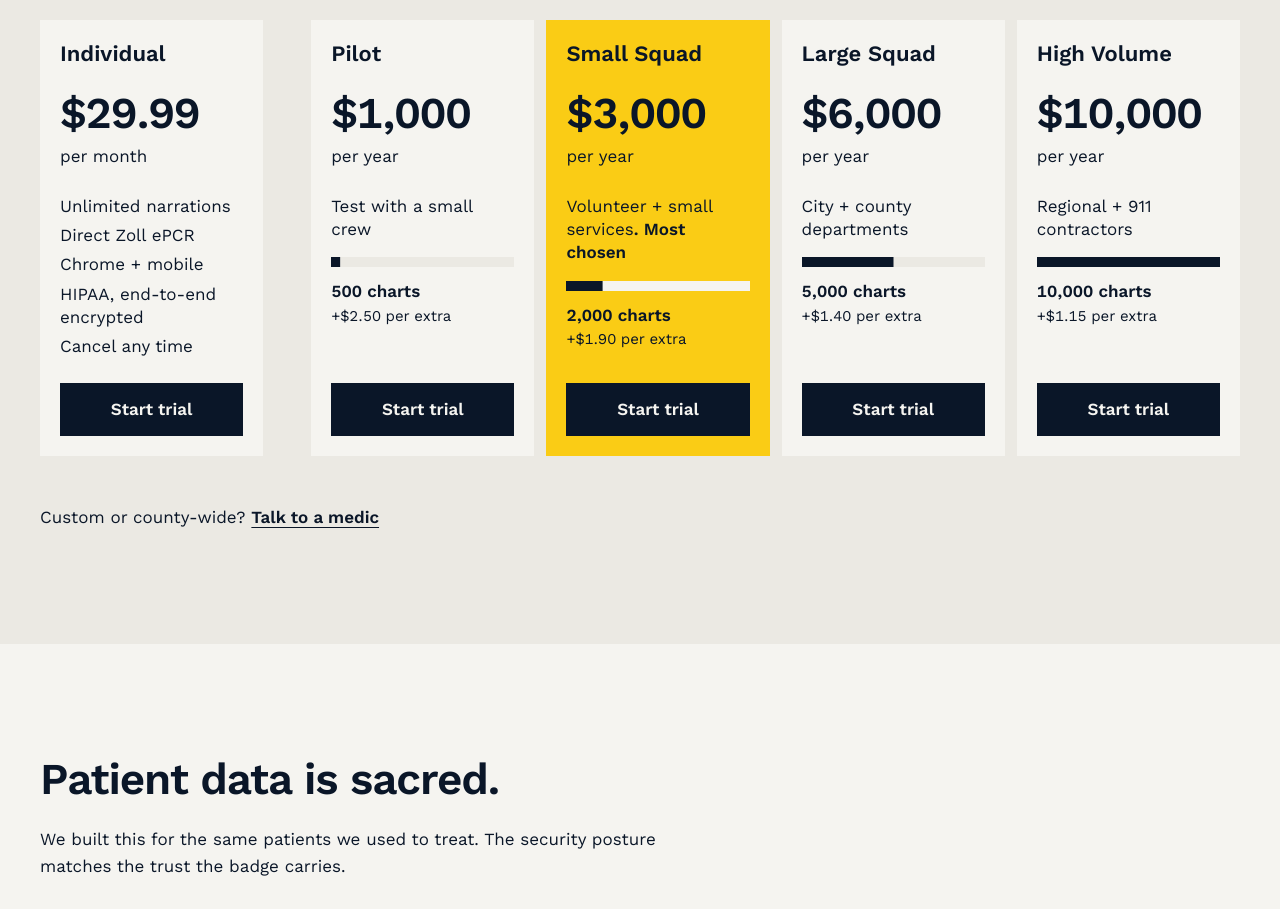
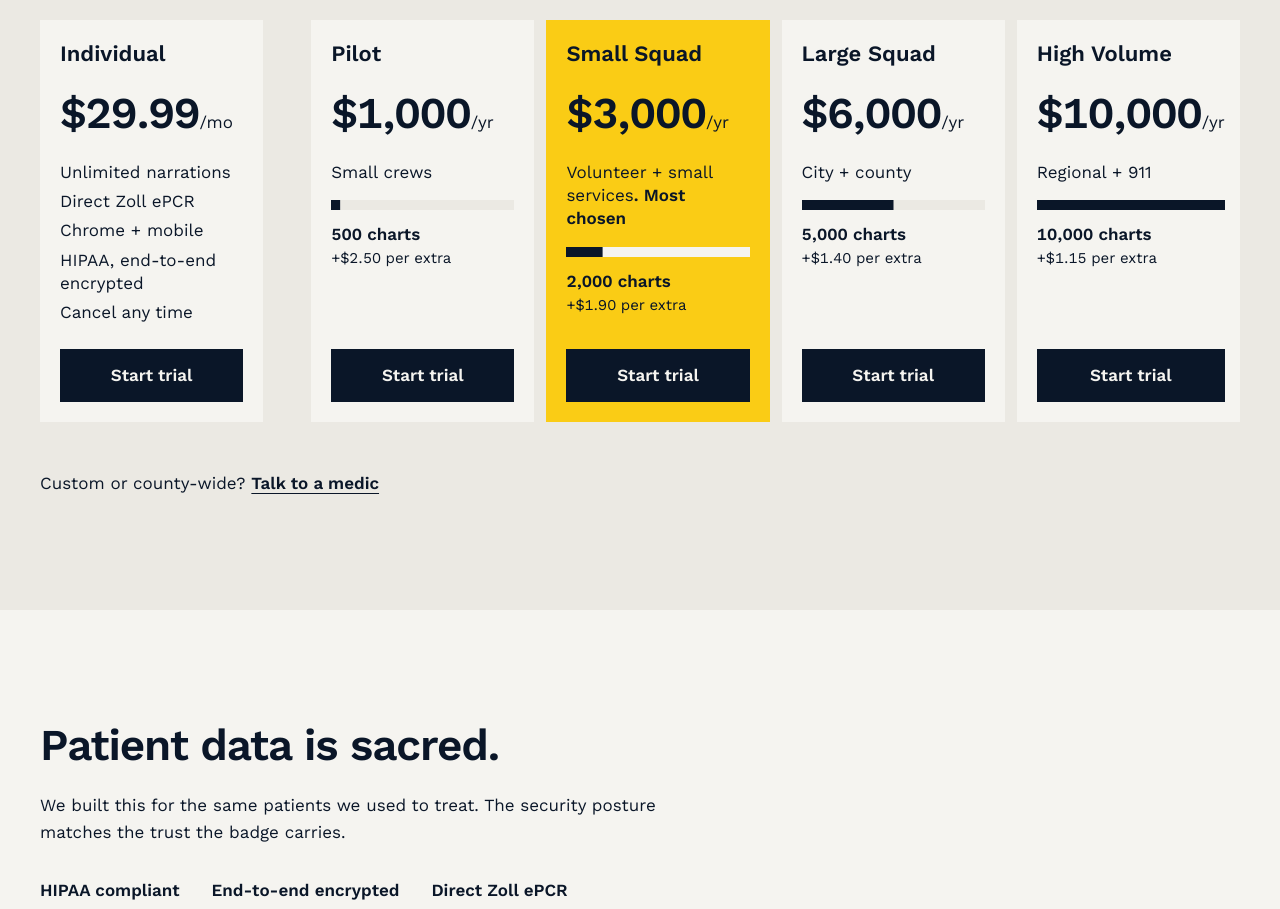
Before and after one commit to NarrateEMS/NarrateEMSWebsite, a Next.js app: page / in a window 1280 px wide. Shown: the part 9551-10460 px from the top of the page. Built offline with nearby package versions, Linux system fonts and the light colour scheme.

Commit message:
Pricing: trim plan copy, inline price units
Co-Authored-By: Devin AI <158243242+devin-ai-integration[bot]@users.noreply.github.com>

```diff
--- a/app/home/Pricing.tsx
+++ b/app/home/Pricing.tsx
@@ -4,10 +4,10 @@ import { useEffect, useRef, useState } from "react"
 import { h2, body, inkBtn } from "./shared"
 
 const SQUAD_PLANS = [
-  { id: "pilot_annual", name: "Pilot", blurb: "Test with a small crew", price: "1,000", charts: 500, overage: "$2.50" },
+  { id: "pilot_annual", name: "Pilot", blurb: "Small crews", price: "1,000", charts: 500, overage: "$2.50" },
   { id: "small_squad_annual", name: "Small Squad", blurb: "Volunteer + small services", price: "3,000", charts: 2000, overage: "$1.90", popular: true },
-  { id: "large_squad_annual", name: "Large Squad", blurb: "City + county departments", price: "6,000", charts: 5000, overage: "$1.40" },
-  { id: "high_volume_annual", name: "High Volume", blurb: "Regional + 911 contractors", price: "10,000", charts: 10000, overage: "$1.15" },
+  { id: "large_squad_annual", name: "Large Squad", blurb: "City + county", price: "6,000", charts: 5000, overage: "$1.40" },
+  { id: "high_volume_annual", name: "High Volume", blurb: "Regional + 911", price: "10,000", charts: 10000, overage: "$1.15" },
 ]
 const MAX_CHARTS = 10000
 const SQUAD_COLS = ["xl:col-start-3", "xl:col-start-4", "xl:col-start-5", "xl:col-start-6"]
@@ -58,7 +58,7 @@ export function Pricing({ onSelectPlan }: { onSelectPlan: (planType: string) =>
             <h4 className="text-[22px] font-semibold leading-tight md:col-start-1 xl:col-start-auto">Individual</h4>
             <p className="md:col-start-1 xl:col-start-auto">
               <span className={price}>$29.99</span>
-              <span className={`mt-2 block ${body}`}>per month</span>
+              <span className={body}>/mo</span>
             </p>
             <ul className="space-y-1.5 md:col-start-2 md:row-span-3 md:row-start-1 md:self-center xl:col-start-auto xl:row-span-1 xl:row-start-auto xl:self-auto">
               {["Unlimited narrations", "Direct Zoll ePCR", "Chrome + mobile", "HIPAA, end-to-end encrypted", "Cancel any time"].map((line) => (
@@ -85,7 +85,7 @@ export function Pricing({ onSelectPlan }: { onSelectPlan: (planType: string) =>
               <h4 className="text-[22px] font-semibold leading-tight">{p.name}</h4>
               <p>
                 <span className={price}>${p.price}</span>
-                <span className={`mt-2 block ${body}`}>per year</span>
+                <span className={body}>/yr</span>
               </p>
               <div>
                 <p className="mb-4 text-[17px] leading-snug">
```
